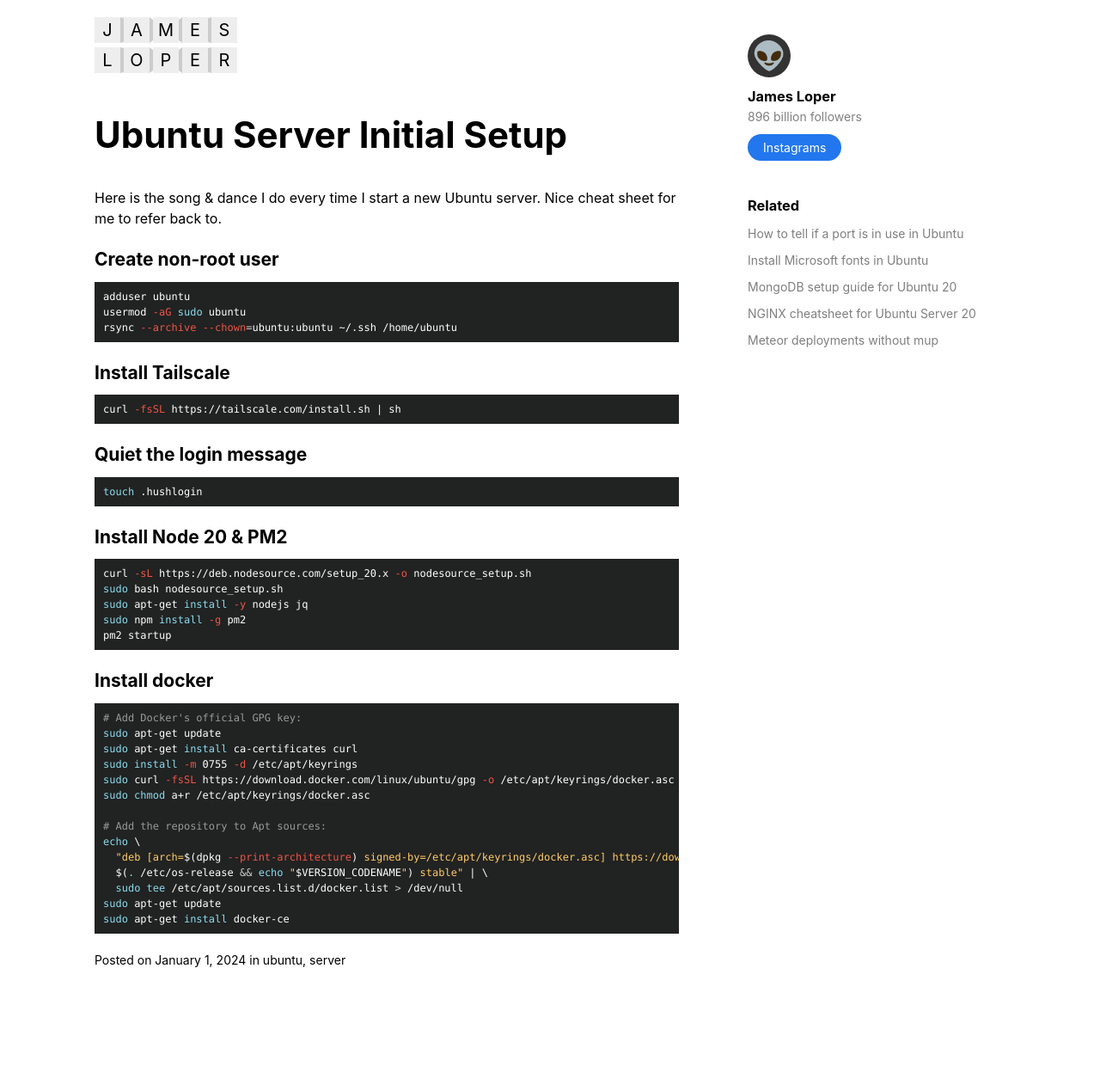
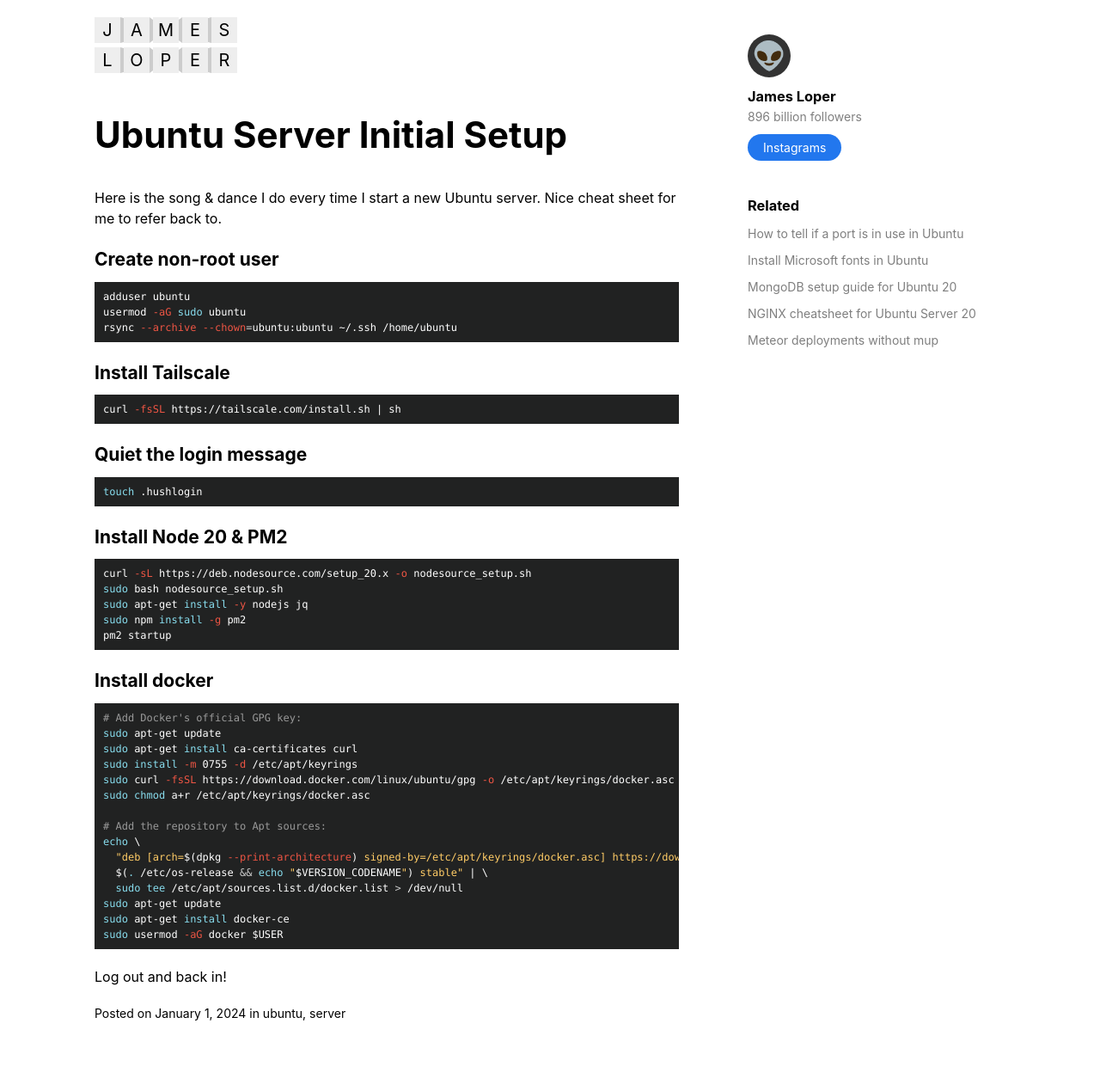
Before and after one commit to jamesloper/blog, a Jekyll site: the page built from _posts/2024-01-01-ubuntu-server-initial-setup.md, in a window 1280 px wide. Shown: the whole page at 86% size. Built offline with Jekyll 4.4.1, drawn with Linux system fonts in a browser that asks for light colours; before the commit the page ends 1207 px from its top, so only the background shows below that.

Commit message:
new post

````diff
--- a/_posts/2024-01-01-ubuntu-server-initial-setup.md
+++ b/_posts/2024-01-01-ubuntu-server-initial-setup.md
@@ -54,4 +54,6 @@
   sudo tee /etc/apt/sources.list.d/docker.list > /dev/null
 sudo apt-get update
 sudo apt-get install docker-ce
+sudo usermod -aG docker $USER
 ```
+Log out and back in!
````
